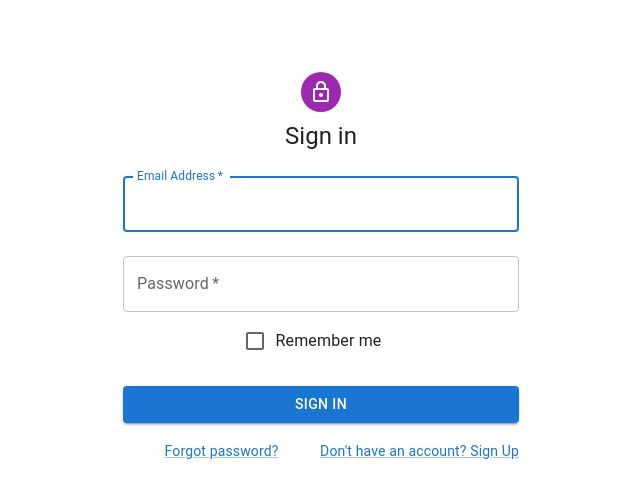
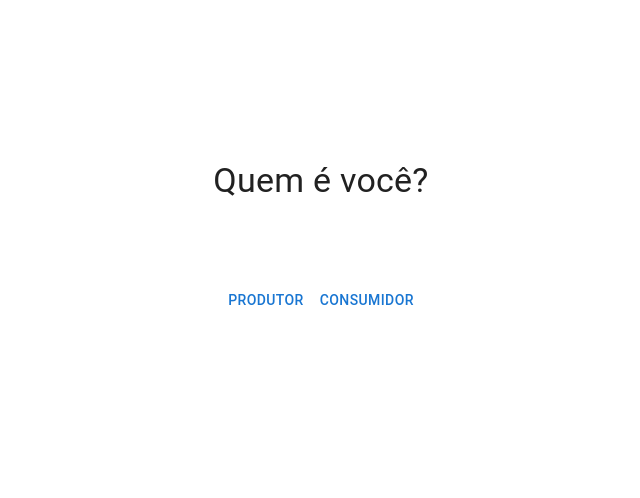
Before and after one commit to ptk-trindade/hackathon-navi, a React (Create React App) app in the folder frontend/: page / in a window 1280 px wide. Shown: the top 498 px of the page, without its empty margins (319-959 px from the left). Built offline with nearby package versions, Linux system fonts and the light colour scheme.

Commit message:
Routing do Login feito

```diff
--- a/frontend/src/App.js
+++ b/frontend/src/App.js
@@ -1,13 +1,15 @@
 import './App.css';
-import { BrowserRouter as Router, Routes, Route } from 'react-router-dom'
-import {Login} from './Screens';
+import { BrowserRouter as Router, Routes, Route, useParams } from 'react-router-dom'
+import {Login, Home} from './Screens';
 
 function App() {
+  let id = useParams();
   return (
     <Router>
       <div className="App">
         <Routes>
-          <Route path="/" element={<Login />} />
+          <Route path="/" element={<Home />} />
+          <Route path="/LogIn/:id" element={<Login />} />
         </Routes>
       </div>
     </Router>
--- /dev/null
+++ b/frontend/src/Screens/HomePage.js
@@ -0,0 +1,49 @@
+import Button from '@mui/material/Button';
+import { createTheme, ThemeProvider } from '@mui/material/styles';
+import Container from '@mui/material/Container';
+import CssBaseline from '@mui/material/CssBaseline';
+import Box from '@mui/material/Box';
+import Typography from '@mui/material/Typography';
+
+
+
+const theme = createTheme();
+
+function Home() {
+    return (
+        <ThemeProvider theme={theme}>
+            <Container component="main" maxWidth="xs">
+                <CssBaseline />
+                <Box
+                    sx={{
+                        marginTop: 20,
+                        display: 'flex',
+                        flexDirection: "Column",
+                        alignItems: 'space-around',
+
+
+                    }}
+                >
+                    <Typography component="h1" variant="h4">Quem é você?</Typography>
+                    <Box
+                        sx={{
+                            marginTop: 10,
+                            display: 'flex',
+                            flexDirection: "Row",
+                            alignItems: 'space-around',
+                            fontSize: '2.5rem',
+                            justifyContent: 'center',
+                            fullwidth: 'true',
+
+                        }}
+                    >
+                        <Button href="/LogIn/Produtor">Produtor</Button>
+                        <Button href="/LogIn/Consumidor">Consumidor</Button>
+                    </Box>
+                </Box>
+            </Container>
+        </ThemeProvider>
+    );
+}
+
+export default Home;
--- a/frontend/src/Screens/LogIn.js
+++ b/frontend/src/Screens/LogIn.js
@@ -19,15 +19,8 @@ import { createTheme, ThemeProvider } from '@mui/material/styles';
 const theme = createTheme();
 
 function Login() {
-  const handleSubmit = (event) => {
-    event.preventDefault();
-    const data = new FormData(event.currentTarget);
-    console.log({
-      email: data.get('email'),
-      password: data.get('password'),
-    });
-  };
-
+  const url = window.location.href;
+  const usuario = url.split('/')[4];
   return (
     <ThemeProvider theme={theme}>
       <Container component="main" maxWidth="xs">
@@ -46,7 +39,7 @@ function Login() {
           <Typography component="h1" variant="h5">
             Sign in
           </Typography>
-          <Box component="form" onSubmit={handleSubmit} noValidate sx={{ mt: 1 }}>
+          <Box component="form" noValidate sx={{ mt: 1 }}>
             <TextField
               margin="normal"
               required
@@ -76,6 +69,7 @@ function Login() {
               fullWidth
               variant="contained"
               sx={{ mt: 3, mb: 2 }}
+              href= { usuario == "Produtor" ? "/Produtor" : "/Consumidor" }
             >
               Sign In
             </Button>
--- a/frontend/src/Screens/index.js
+++ b/frontend/src/Screens/index.js
@@ -1 +1,2 @@
 export { default as Login } from './LogIn';
+export { default as Home } from './HomePage';
```
